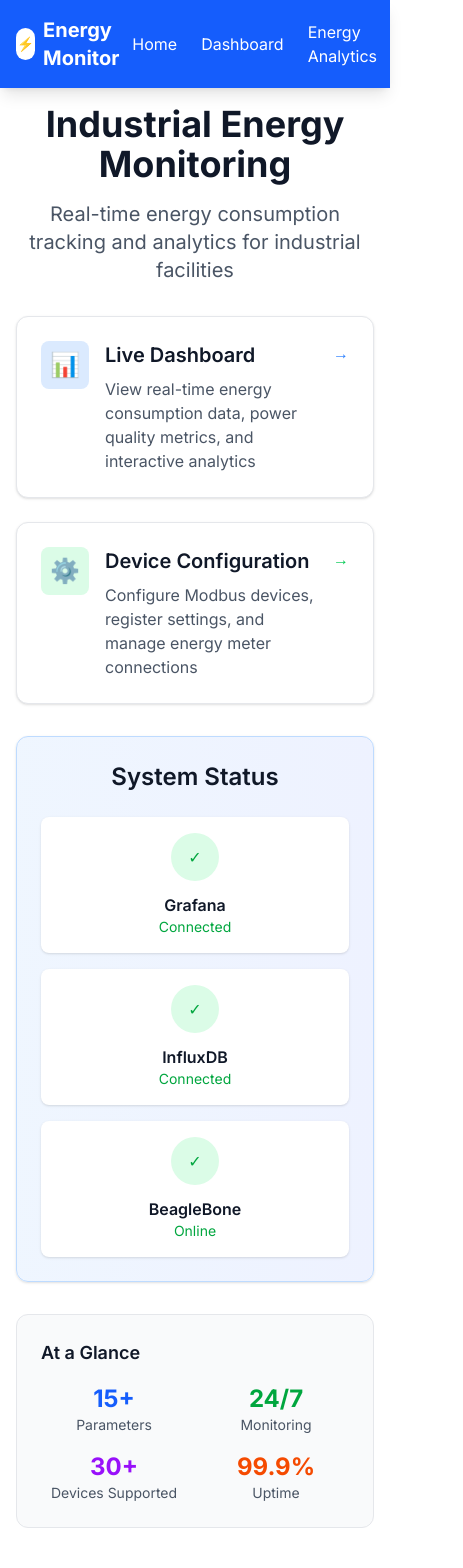
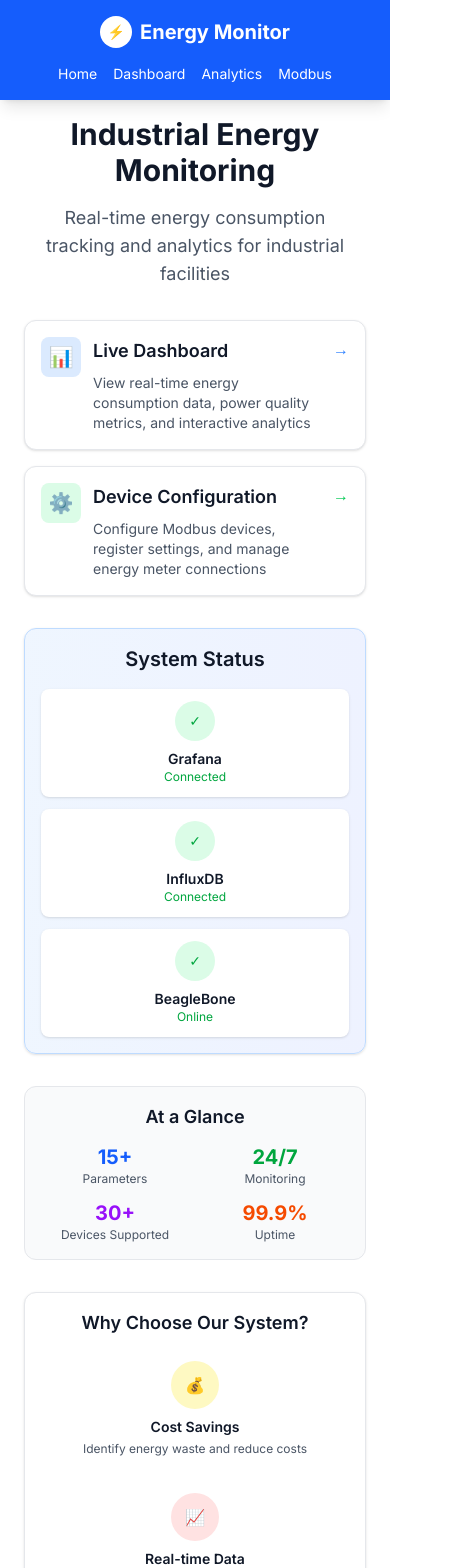
Before and after one commit to alianza165/demo_front, a Next.js app: page / in a window 390 px wide. Shown: the top 1568 px of the page, 463 px wide, since content can reach past the window. Built offline with nearby package versions, Linux system fonts and the light colour scheme.

Commit message:
[DEL] reset() function from modify register

```diff
--- a/app/components/RegisterConfiguration.tsx
+++ b/app/components/RegisterConfiguration.tsx
@@ -100,7 +100,6 @@ export default function RegisterConfiguration({
     }
 
     onRegistersChange([...registers, newRegister]);
-    reset();
     setShowCustomForm(false);
   };
 
--- a/app/layout.tsx
+++ b/app/layout.tsx
@@ -19,28 +19,31 @@ return (
   <html lang="en">
     <body className={`${inter.className} bg-white dark:bg-gray-900 transition-colors`}>
       <nav className="bg-blue-600 dark:bg-blue-800 text-white p-4 shadow-lg">
-        <div className="container mx-auto flex justify-between items-center">
-          <div className="flex items-center space-x-2">
-            <div className="w-8 h-8 bg-white rounded-full flex items-center justify-center">
-              <span className="text-blue-600 font-bold text-sm">⚡</span>
+        <div className="max-w-7xl mx-auto">
+          {/* Stack on mobile, row on desktop */}
+          <div className="flex flex-col sm:flex-row sm:justify-between sm:items-center space-y-4 sm:space-y-0">
+            <div className="flex items-center justify-center sm:justify-start space-x-2">
+              <div className="w-8 h-8 bg-white rounded-full flex items-center justify-center">
+                <span className="text-blue-600 font-bold text-sm">⚡</span>
+              </div>
+              <h1 className="text-xl font-bold text-center sm:text-left">Energy Monitor</h1>
             </div>
-            <h1 className="text-xl font-bold">Energy Monitor</h1>
-          </div>
-          <div className="flex items-center space-x-6">
-            <a href="/" className="hover:underline hover:text-blue-200 transition-colors">Home</a>
-            <a href="/dashboard" className="hover:underline hover:text-blue-200 transition-colors">Dashboard</a>
-            <a href="/energy-analytics" className="hover:underline hover:text-blue-200 transition-colors">Energy Analytics</a>
-            <a href="/modbus" className="hover:underline hover:text-blue-200 transition-colors">Modbus Config</a>
+            <div className="flex flex-wrap justify-center sm:justify-end gap-4 sm:gap-6">
+              <a href="/" className="hover:underline hover:text-blue-200 transition-colors text-sm sm:text-base">Home</a>
+              <a href="/dashboard" className="hover:underline hover:text-blue-200 transition-colors text-sm sm:text-base">Dashboard</a>
+              <a href="/energy-analytics" className="hover:underline hover:text-blue-200 transition-colors text-sm sm:text-base">Analytics</a>
+              <a href="/modbus" className="hover:underline hover:text-blue-200 transition-colors text-sm sm:text-base">Modbus</a>
+            </div>
           </div>
         </div>
       </nav>
-      <main className="container mx-auto p-4 min-h-screen">
+      <main className="max-w-7xl mx-auto p-4 min-h-screen">
         {children}
       </main>
 
       {/* Footer */}
       <footer className="bg-gray-100 dark:bg-gray-800 border-t border-gray-200 dark:border-gray-700 mt-12">
-        <div className="container mx-auto p-6 text-center text-gray-600 dark:text-gray-400">
+        <div className="max-w-7xl mx-auto p-6 text-center text-gray-600 dark:text-gray-400 text-sm">
           <p>Energy Monitoring System &copy; 2024 - Real-time Industrial Energy Analytics</p>
         </div>
       </footer>
--- a/app/page.tsx
+++ b/app/page.tsx
@@ -3,36 +3,36 @@ import Link from 'next/link'
 
 export default function Home() {
   return (
-    <div className="space-y-8">
+    <div className="space-y-8 px-2 sm:px-0">
       {/* Hero Section */}
       <div className="text-center space-y-4">
-        <h1 className="text-4xl md:text-5xl font-bold text-gray-900 dark:text-white">
+        <h1 className="text-3xl sm:text-4xl md:text-5xl font-bold text-gray-900 dark:text-white">
           Industrial Energy Monitoring
         </h1>
-        <p className="text-xl text-gray-600 dark:text-gray-400 max-w-2xl mx-auto">
+        <p className="text-lg sm:text-xl text-gray-600 dark:text-gray-400 max-w-2xl mx-auto px-4">
           Real-time energy consumption tracking and analytics for industrial facilities
         </p>
       </div>
 
       {/* Feature Cards Grid */}
-      <div className="grid grid-cols-1 md:grid-cols-2 gap-6 max-w-4xl mx-auto">
+      <div className="grid grid-cols-1 md:grid-cols-2 gap-4 sm:gap-6 max-w-4xl mx-auto">
         <Link
           href="/dashboard"
-          className="group p-6 bg-white dark:bg-gray-800 border border-gray-200 dark:border-gray-700 rounded-xl shadow-sm hover:shadow-lg transition-all duration-300 hover:scale-105"
+          className="group p-4 sm:p-6 bg-white dark:bg-gray-800 border border-gray-200 dark:border-gray-700 rounded-xl shadow-sm hover:shadow-lg transition-all duration-300 hover:scale-105"
         >
-          <div className="flex items-start space-x-4">
-            <div className="w-12 h-12 bg-blue-100 dark:bg-blue-900 rounded-lg flex items-center justify-center group-hover:bg-blue-200 dark:group-hover:bg-blue-800 transition-colors">
-              <span className="text-2xl">📊</span>
+          <div className="flex items-start space-x-3 sm:space-x-4">
+            <div className="w-10 h-10 sm:w-12 sm:h-12 bg-blue-100 dark:bg-blue-900 rounded-lg flex items-center justify-center group-hover:bg-blue-200 dark:group-hover:bg-blue-800 transition-colors flex-shrink-0">
+              <span className="text-xl sm:text-2xl">📊</span>
             </div>
-            <div className="flex-1">
-              <h2 className="text-xl font-semibold text-gray-900 dark:text-white mb-2">
+            <div className="flex-1 min-w-0">
+              <h2 className="text-lg sm:text-xl font-semibold text-gray-900 dark:text-white mb-2">
                 Live Dashboard
               </h2>
-              <p className="text-gray-600 dark:text-gray-400">
+              <p className="text-gray-600 dark:text-gray-400 text-sm sm:text-base">
                 View real-time energy consumption data, power quality metrics, and interactive analytics
               </p>
             </div>
-            <div className="text-blue-500 group-hover:text-blue-600 dark:text-blue-400 dark:group-hover:text-blue-300 transition-colors">
+            <div className="text-blue-500 group-hover:text-blue-600 dark:text-blue-400 dark:group-hover:text-blue-300 transition-colors flex-shrink-0">
               →
             </div>
           </div>
@@ -40,21 +40,21 @@ export default function Home() {
 
         <Link
           href="/modbus"
-          className="group p-6 bg-white dark:bg-gray-800 border border-gray-200 dark:border-gray-700 rounded-xl shadow-sm hover:shadow-lg transition-all duration-300 hover:scale-105"
+          className="group p-4 sm:p-6 bg-white dark:bg-gray-800 border border-gray-200 dark:border-gray-700 rounded-xl shadow-sm hover:shadow-lg transition-all duration-300 hover:scale-105"
         >
-          <div className="flex items-start space-x-4">
-            <div className="w-12 h-12 bg-green-100 dark:bg-green-900 rounded-lg flex items-center justify-center group-hover:bg-green-200 dark:group-hover:bg-green-800 transition-colors">
-              <span className="text-2xl">⚙️</span>
+          <div className="flex items-start space-x-3 sm:space-x-4">
+            <div className="w-10 h-10 sm:w-12 sm:h-12 bg-green-100 dark:bg-green-900 rounded-lg flex items-center justify-center group-hover:bg-green-200 dark:group-hover:bg-green-800 transition-colors flex-shrink-0">
+              <span className="text-xl sm:text-2xl">⚙️</span>
             </div>
-            <div className="flex-1">
-              <h2 className="text-xl font-semibold text-gray-900 dark:text-white mb-2">
+            <div className="flex-1 min-w-0">
+              <h2 className="text-lg sm:text-xl font-semibold text-gray-900 dark:text-white mb-2">
                 Device Configuration
               </h2>
-              <p className="text-gray-600 dark:text-gray-400">
+              <p className="text-gray-600 dark:text-gray-400 text-sm sm:text-base">
                 Configure Modbus devices, register settings, and manage energy meter connections
               </p>
             </div>
-            <div className="text-green-500 group-hover:text-green-600 dark:text-green-400 dark:group-hover:text-green-300 transition-colors">
+            <div className="text-green-500 group-hover:text-green-600 dark:text-green-400 dark:group-hover:text-green-300 transition-colors flex-shrink-0">
               →
             </div>
           </div>
@@ -63,33 +63,33 @@ export default function Home() {
 
       {/* System Status */}
       <div className="max-w-4xl mx-auto">
-        <div className="bg-gradient-to-r from-blue-50 to-indigo-50 dark:from-gray-800 dark:to-gray-800 border border-blue-200 dark:border-gray-700 rounded-xl p-6 shadow-sm">
-          <h2 className="text-2xl font-semibold text-gray-900 dark:text-white mb-6 text-center">
+        <div className="bg-gradient-to-r from-blue-50 to-indigo-50 dark:from-gray-800 dark:to-gray-800 border border-blue-200 dark:border-gray-700 rounded-xl p-4 sm:p-6 shadow-sm">
+          <h2 className="text-xl sm:text-2xl font-semibold text-gray-900 dark:text-white mb-4 sm:mb-6 text-center">
             System Status
           </h2>
-          <div className="grid grid-cols-1 md:grid-cols-3 gap-4">
-            <div className="bg-white dark:bg-gray-700 rounded-lg p-4 text-center shadow-sm">
-              <div className="w-12 h-12 bg-green-100 dark:bg-green-900 rounded-full flex items-center justify-center mx-auto mb-3">
-                <span className="text-green-600 dark:text-green-400">✓</span>
+          <div className="grid grid-cols-1 sm:grid-cols-3 gap-3 sm:gap-4">
+            <div className="bg-white dark:bg-gray-700 rounded-lg p-3 sm:p-4 text-center shadow-sm">
+              <div className="w-10 h-10 sm:w-12 sm:h-12 bg-green-100 dark:bg-green-900 rounded-full flex items-center justify-center mx-auto mb-2 sm:mb-3">
+                <span className="text-green-600 dark:text-green-400 text-sm sm:text-base">✓</span>
               </div>
-              <h3 className="font-semibold text-gray-900 dark:text-white">Grafana</h3>
-              <p className="text-green-600 dark:text-green-400 text-sm">Connected</p>
+              <h3 className="font-semibold text-gray-900 dark:text-white text-sm sm:text-base">Grafana</h3>
+              <p className="text-green-600 dark:text-green-400 text-xs sm:text-sm">Connected</p>
             </div>
 
-            <div className="bg-white dark:bg-gray-700 rounded-lg p-4 text-center shadow-sm">
-              <div className="w-12 h-12 bg-green-100 dark:bg-green-900 rounded-full flex items-center justify-center mx-auto mb-3">
-                <span className="text-green-600 dark:text-green-400">✓</span>
+            <div className="bg-white dark:bg-gray-700 rounded-lg p-3 sm:p-4 text-center shadow-sm">
+              <div className="w-10 h-10 sm:w-12 sm:h-12 bg-green-100 dark:bg-green-900 rounded-full flex items-center justify-center mx-auto mb-2 sm:mb-3">
+                <span className="text-green-600 dark:text-green-400 text-sm sm:text-base">✓</span>
               </div>
-              <h3 className="font-semibold text-gray-900 dark:text-white">InfluxDB</h3>
-              <p className="text-green-600 dark:text-green-400 text-sm">Connected</p>
+              <h3 className="font-semibold text-gray-900 dark:text-white text-sm sm:text-base">InfluxDB</h3>
+              <p className="text-green-600 dark:text-green-400 text-xs sm:text-sm">Connected</p>
             </div>
 
-            <div className="bg-white dark:bg-gray-700 rounded-lg p-4 text-center shadow-sm">
-              <div className="w-12 h-12 bg-green-100 dark:bg-green-900 rounded-full flex items-center justify-center mx-auto mb-3">
-                <span className="text-green-600 dark:text-green-400">✓</span>
+            <div className="bg-white dark:bg-gray-700 rounded-lg p-3 sm:p-4 text-center shadow-sm">
+              <div className="w-10 h-10 sm:w-12 sm:h-12 bg-green-100 dark:bg-green-900 rounded-full flex items-center justify-center mx-auto mb-2 sm:mb-3">
+                <span className="text-green-600 dark:text-green-400 text-sm sm:text-base">✓</span>
               </div>
-              <h3 className="font-semibold text-gray-900 dark:text-white">BeagleBone</h3>
-              <p className="text-green-600 dark:text-green-400 text-sm">Online</p>
+              <h3 className="font-semibold text-gray-900 dark:text-white text-sm sm:text-base">BeagleBone</h3>
+              <p className="text-green-600 dark:text-green-400 text-xs sm:text-sm">Online</p>
             </div>
           </div>
         </div>
@@ -97,24 +97,58 @@ export default function Home() {
 
       {/* Quick Stats */}
       <div className="max-w-4xl mx-auto">
-        <div className="bg-gray-50 dark:bg-gray-800 rounded-xl p-6 border border-gray-200 dark:border-gray-700">
-          <h3 className="text-lg font-semibold text-gray-900 dark:text-white mb-4">At a Glance</h3>
-          <div className="grid grid-cols-2 md:grid-cols-4 gap-4 text-center">
+        <div className="bg-gray-50 dark:bg-gray-800 rounded-xl p-4 sm:p-6 border border-gray-200 dark:border-gray-700">
+          <h3 className="text-lg sm:text-xl font-semibold text-gray-900 dark:text-white mb-3 sm:mb-4 text-center sm:text-left">
+            At a Glance
+          </h3>
+          <div className="grid grid-cols-2 sm:grid-cols-4 gap-3 sm:gap-4 text-center">
             <div>
-              <div className="text-2xl font-bold text-blue-600 dark:text-blue-400">15+</div>
-              <div className="text-sm text-gray-600 dark:text-gray-400">Parameters</div>
+              <div className="text-xl sm:text-2xl font-bold text-blue-600 dark:text-blue-400">15+</div>
+              <div className="text-xs sm:text-sm text-gray-600 dark:text-gray-400">Parameters</div>
             </div>
             <div>
-              <div className="text-2xl font-bold text-green-600 dark:text-green-400">24/7</div>
-              <div className="text-sm text-gray-600 dark:text-gray-400">Monitoring</div>
+              <div className="text-xl sm:text-2xl font-bold text-green-600 dark:text-green-400">24/7</div>
+              <div className="text-xs sm:text-sm text-gray-600 dark:text-gray-400">Monitoring</div>
             </div>
             <div>
-              <div className="text-2xl font-bold text-purple-600 dark:text-purple-400">30+</div>
-              <div className="text-sm text-gray-600 dark:text-gray-400">Devices Supported</div>
+              <div className="text-xl sm:text-2xl font-bold text-purple-600 dark:text-purple-400">30+</div>
+              <div className="text-xs sm:text-sm text-gray-600 dark:text-gray-400">Devices Supported</div>
             </div>
             <div>
-              <div className="text-2xl font-bold text-orange-600 dark:text-orange-400">99.9%</div>
-              <div className="text-sm text-gray-600 dark:text-gray-400">Uptime</div>
+              <div className="text-xl sm:text-2xl font-bold text-orange-600 dark:text-orange-400">99.9%</div>
+              <div className="text-xs sm:text-sm text-gray-600 dark:text-gray-400">Uptime</div>
+            </div>
+          </div>
+        </div>
+      </div>
+
+      {/* Additional Info Section */}
+      <div className="max-w-4xl mx-auto">
+        <div className="bg-white dark:bg-gray-800 rounded-xl p-4 sm:p-6 border border-gray-200 dark:border-gray-700 shadow-sm">
+          <h3 className="text-lg sm:text-xl font-semibold text-gray-900 dark:text-white mb-3 sm:mb-4 text-center">
+            Why Choose Our System?
+          </h3>
+          <div className="grid grid-cols-1 sm:grid-cols-2 lg:grid-cols-3 gap-3 sm:gap-4 text-center">
+            <div className="p-3 sm:p-4">
+              <div className="w-12 h-12 bg-yellow-100 dark:bg-yellow-900 rounded-full flex items-center justify-center mx-auto mb-2">
+                <span className="text-yellow-600 dark:text-yellow-400">💰</span>
+              </div>
+              <h4 className="font-semibold text-gray-900 dark:text-white text-sm sm:text-base mb-1">Cost Savings</h4>
+              <p className="text-gray-600 dark:text-gray-400 text-xs sm:text-sm">Identify energy waste and reduce costs</p>
+            </div>
+            <div className="p-3 sm:p-4">
+              <div className="w-12 h-12 bg-red-100 dark:bg-red-900 rounded-full flex items-center justify-center mx-auto mb-2">
+                <span className="text-red-600 dark:text-red-400">📈</span>
+              </div>
+              <h4 className="font-semibold text-gray-900 dark:text-white text-sm sm:text-base mb-1">Real-time Data</h4>
+              <p className="text-gray-600 dark:text-gray-400 text-xs sm:text-sm">Live monitoring with instant alerts</p>
+            </div>
+            <div className="p-3 sm:p-4">
+              <div className="w-12 h-12 bg-blue-100 dark:bg-blue-900 rounded-full flex items-center justify-center mx-auto mb-2">
+                <span className="text-blue-600 dark:text-blue-400">🔧</span>
+              </div>
+              <h4 className="font-semibold text-gray-900 dark:text-white text-sm sm:text-base mb-1">Easy Integration</h4>
+              <p className="text-gray-600 dark:text-gray-400 text-xs sm:text-sm">Works with existing equipment</p>
             </div>
           </div>
         </div>
```
Also changed, not shown: app/hooks/useModbusDevices.ts (+18 -1 lines).
